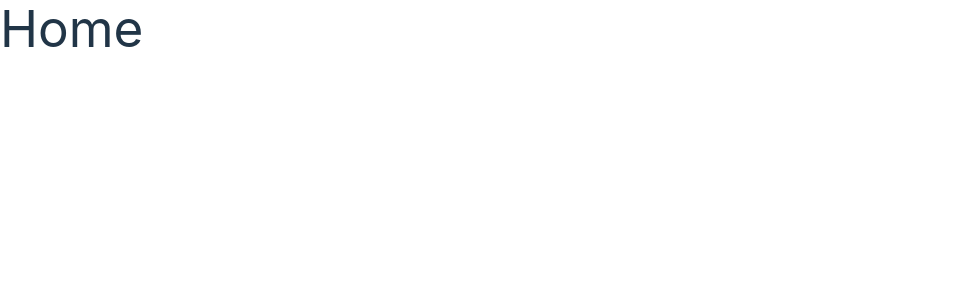
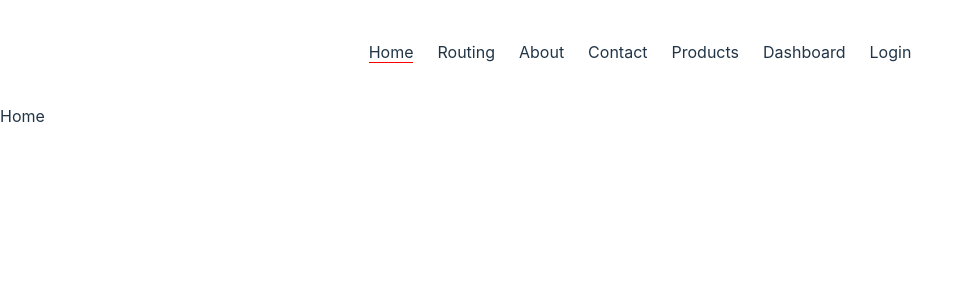
Before and after one commit to atoofah/Routing, a React (Vite) app: page / in a window 1280 px wide. Shown: the top 300 px of the page, without its empty margins (0-973 px from the left). Built offline with nearby package versions, Linux system fonts and the light colour scheme.

Commit message:
add routes

```diff
--- a/src/App.jsx
+++ b/src/App.jsx
@@ -1,33 +1,50 @@
 import { Route, Routes } from "react-router-dom";
-import Layout from "./layout/Layout";
-import ProductsLayout from "./layout/ProductsLayout";
-import Home from "./pages";
+import ProtectedRoute from "./components/auth/ProtectedRoute";
 
-import About from "./pages/About";
-import Contact from "./pages/Contact";
+import Navbar from "./layout/Navbar";
+import Login from "./pages/Login";
+
 import PageNotFound from "./pages/PageNotFound";
-import Products from "./pages/Products";
-import Routing from "./pages/Routing";
-import SingleProductPage from "./pages/SingleProductPage";
-import routes from "./routs/routs";
 
-function App() {
+import routes from "./routes/routes";
+
+const App = () => {
   return (
+    <>
       <Routes>
         {routes.map((route, idx) => (
           <Route
             key={idx}
             path={route.path}
-          element={route.component}
-        ></Route>
+            element={
+              <ProtectedRoute
+                isAllowed={route.isAllowed}
+                redirectTo={route.redirectTo}
+              >
+                <Navbar />
+                {route.component}
+              </ProtectedRoute>
+            }
+          />
         ))}
-
+        <Route
+          path="/login"
+          element={
+            <ProtectedRoute
+              isAllowed={true}
+              redirectTo={"/"}
+            >
+              <Login />
+            </ProtectedRoute>
+          }
+        />
         <Route
           path="*"
           element={<PageNotFound />}
         />
       </Routes>
+    </>
   );
-}
+};
 
 export default App;
--- a/src/components/auth/protectedRout.jsx
+++ b/src/components/auth/ProtectedRoute.jsx
@@ -1,6 +1,6 @@
 import { Navigate, Outlet } from "react-router-dom";
 
-const protectedRout = ({ isAllowed, redirectTo = "/", Children }) => {
+const ProtectedRoute = ({ isAllowed, redirectTo = "/", children }) => {
   {
     if (!isAllowed)
       return (
@@ -10,8 +10,8 @@ const protectedRout = ({ isAllowed, redirectTo = "/", Children }) => {
         />
       );
 
-    return Children ? Children : <Outlet />;
+    return children ? children : <Outlet />;
   }
 };
 
-export default protectedRout;
+export default ProtectedRoute;
--- a/src/layout/Navbar.jsx
+++ b/src/layout/Navbar.jsx
@@ -1,4 +1,4 @@
-import { Link, NavLink } from "react-router-dom";
+import { NavLink } from "react-router-dom";
 
 const Navbar = () => {
   return (
@@ -8,16 +8,22 @@ const Navbar = () => {
           <NavLink to="/">Home</NavLink>
         </li>
         <li className="mx-3 hover:text-indigo-600 duration-300">
-          <NavLink to="routing">Routing</NavLink>
+          <NavLink to="/routing">Routing</NavLink>
         </li>
         <li className="mx-3 hover:text-indigo-600 duration-300">
-          <NavLink to="about">About</NavLink>
+          <NavLink to="/about">About</NavLink>
         </li>
         <li className="mx-3 hover:text-indigo-600 duration-300">
-          <NavLink to="contact">Contact</NavLink>
+          <NavLink to="/contact">Contact</NavLink>
         </li>
         <li className="mx-3 hover:text-indigo-600 duration-300">
-          <NavLink to="products">Products</NavLink>
+          <NavLink to="/products">Products</NavLink>
+        </li>
+        <li className="mx-3 hover:text-indigo-600 duration-300">
+          <NavLink to="/dashboard">Dashboard</NavLink>
+        </li>
+        <li className="mx-3 hover:text-indigo-600 duration-300">
+          <NavLink to="/login">Login</NavLink>
         </li>
       </ul>
     </nav>
--- /dev/null
+++ b/src/pages/Dashboard.jsx
@@ -0,0 +1,5 @@
+const Dashboard = () => {
+  return <div>Dashboard</div>;
+};
+
+export default Dashboard;
--- /dev/null
+++ b/src/pages/Home.jsx
@@ -0,0 +1,5 @@
+const Home = () => {
+  return <div>Home</div>;
+};
+
+export default Home;
--- /dev/null
+++ b/src/pages/Login.jsx
@@ -0,0 +1,5 @@
+const Login = () => {
+  return <div>Login</div>;
+};
+
+export default Login;
--- /dev/null
+++ b/src/routes/routes.jsx
@@ -0,0 +1,34 @@
+import Dashboard from "../pages/Dashboard";
+import Home from "../pages/Home";
+import Contact from "../pages/Contact";
+import About from "../pages/About";
+
+//** for only pages use NavBar
+
+const routes = [
+  {
+    path: "/",
+    component: <Home />,
+    isAllowed: true,
+    redirectTo: "/",
+  },
+  {
+    path: "/contact",
+    component: <Contact />,
+    isAllowed: true,
+    redirectTo: "/",
+  },
+  {
+    path: "/about",
+    component: <About />,
+    isAllowed: true,
+    redirectTo: "/",
+  },
+  {
+    path: "/dashboard",
+    component: <Dashboard />,
+    isAllowed: false,
+    redirectTo: "/",
+  },
+];
+export default routes;
--- a/src/routs/routs.jsx
+++ /dev/null
@@ -1,17 +0,0 @@
-import { createBrowserRouter } from "react-router-dom";
-
-const routes = [
-  {
-    path: "/",
-    component: <h1>Home</h1>,
-    isAllowed: "true",
-    redirectTo: "/",
-  },
-  {
-    path: "/dashboard",
-    component: <h1>Dashboard</h1>,
-    isAllowed: "false",
-    redirectTo: "/dashboard",
-  },
-];
-export default routes;
```
Lines whose indentation alone changed are shown as unchanged.
